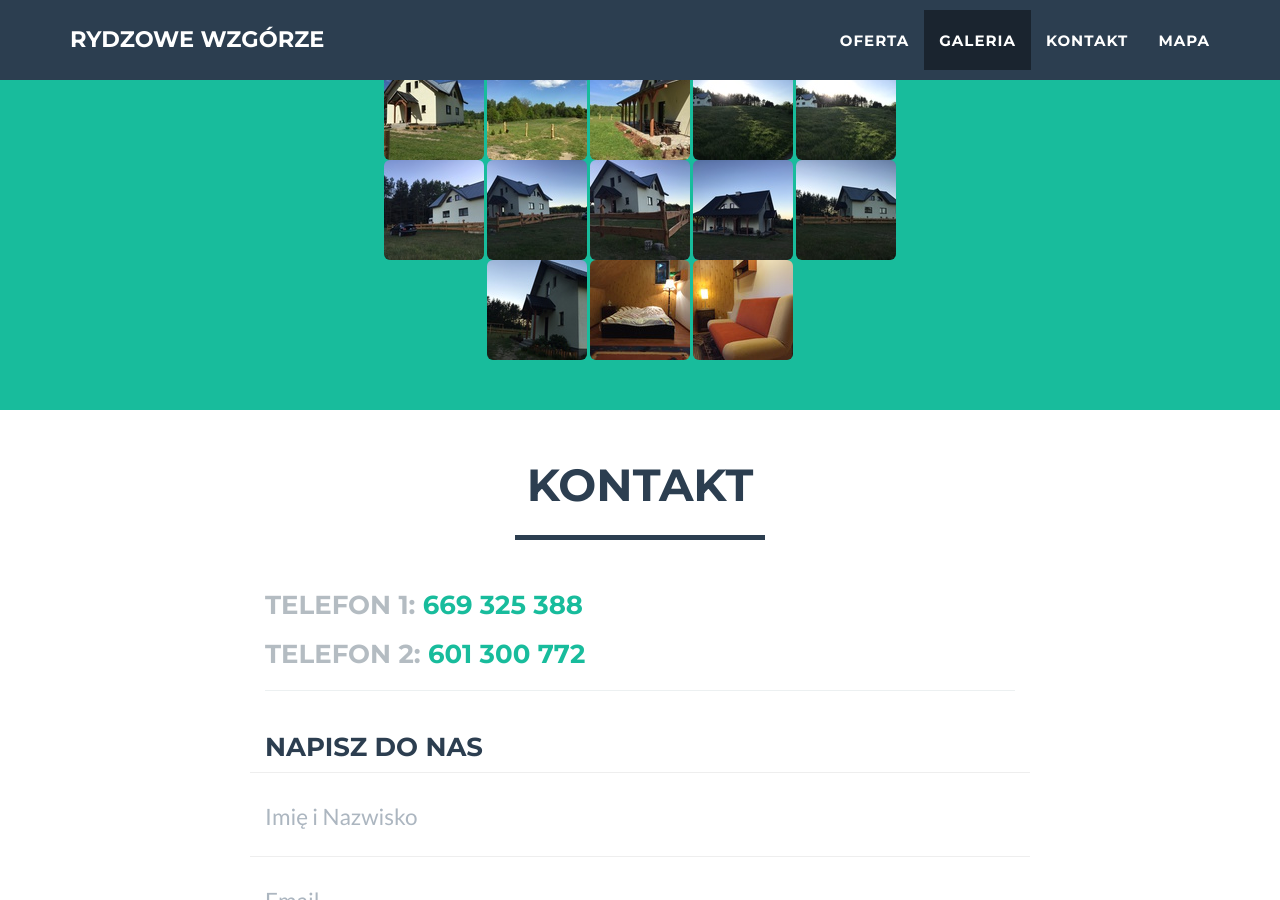
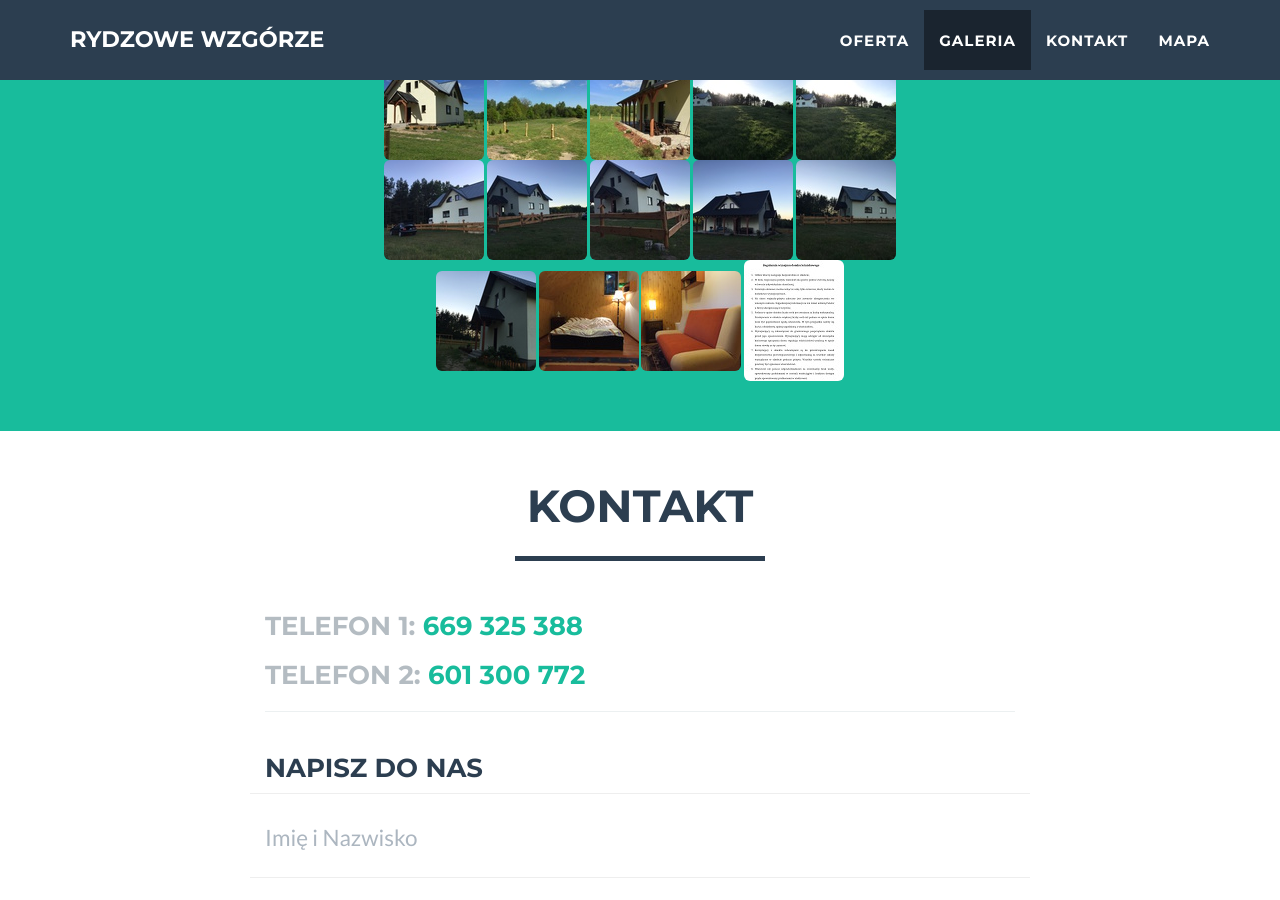
Before and after one commit to miensol/rydzowe-wzgorze, a Jekyll site: the page built from index.html, in a window 1280 px wide and 900 px high, scrolled down 3366 px. Built offline with Jekyll 4.4.1, drawn with Linux system fonts in a browser that asks for light colours.

Commit message:
dodanie zdjęcia

```diff
--- a/_config.yml
+++ b/_config.yml
@@ -66,3 +66,4 @@ gallery:
   - image: IMG_1265.JPG
   - image: IMG_1268.JPG
   - image: IMG_1271.JPG
+  - image: elo.JPG
```
Also changed, not shown: img/main/elo.jpg (added), img/thumbnail/elo.jpg (added).
